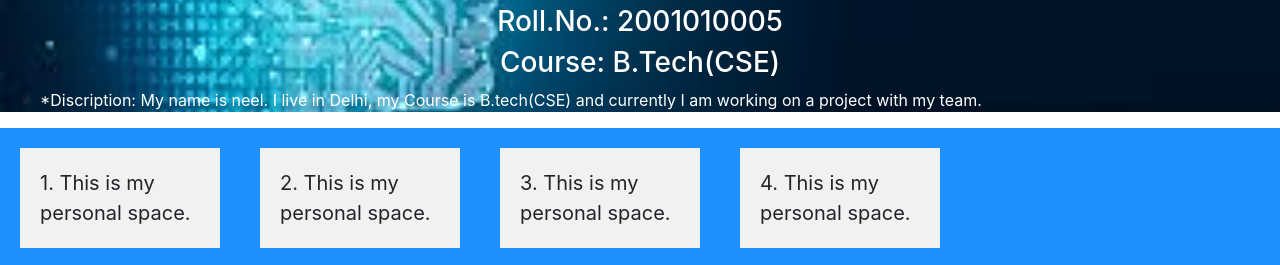
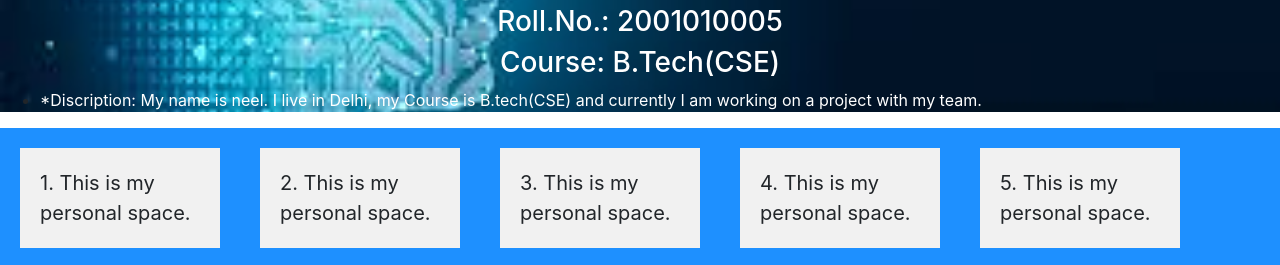
Before and after one commit to neel212/learning-webdev, a plain HTML site: page index.html in a window 1280 px wide. Shown: the part 193-458 px from the top of the page. Drawn offline with nearby package versions, Linux system fonts and the light colour scheme.

Commit message:
add information

```diff
--- a/index.html
+++ b/index.html
@@ -28,6 +28,7 @@
       <div>2. This is my personal space.</div>
       <div>3. This is my personal space.</div>
       <div>4. This is my personal space.</div>
+      <div>5. This is my personal space.</div>
     </div>
     <div class="baz">
       <a href="https://instagram.com">
```
